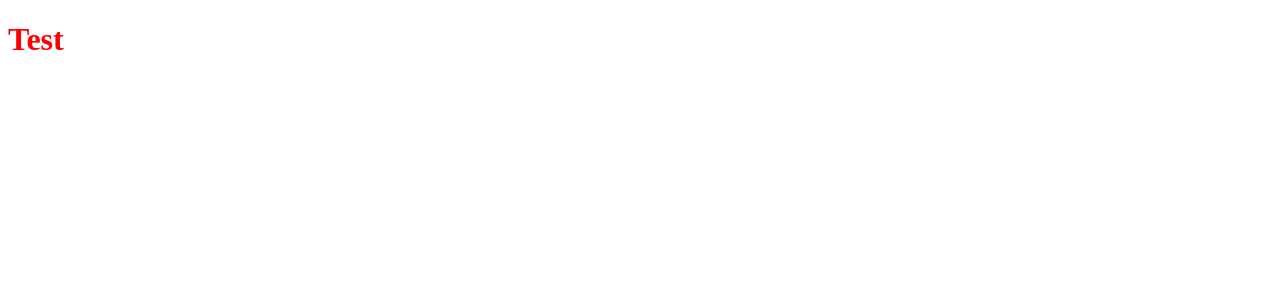
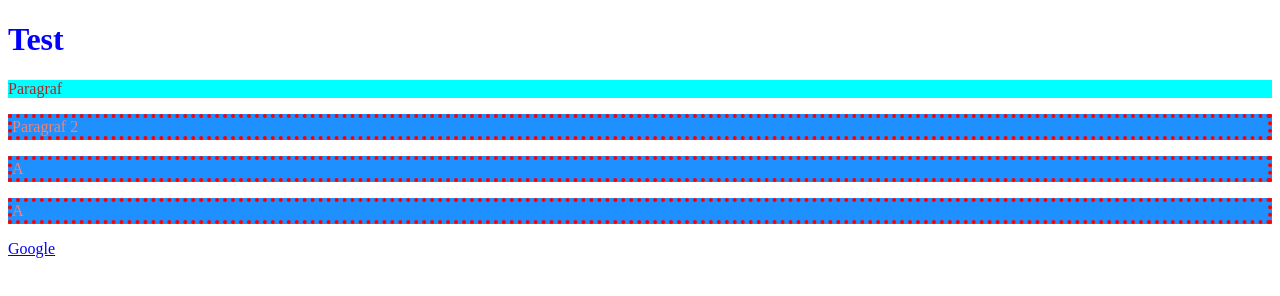
Before and after one commit to MarcusBodenholm/TestRepo, a plain HTML site: page index.html in a window 1280 px wide. Drawn offline with Linux system fonts and the light colour scheme.

Commit message:
Done for today

```diff
--- a/index.html
+++ b/index.html
@@ -8,5 +8,11 @@
 </head>
 <body>
     <h1 class="hej">Test</h1>
+    <p id="paragraf">Paragraf</p>
+    <p class="text">Paragraf 2</p>
+
+    <p class="text">A</p>
+    <p class="text">A</p>
+    <a href="https://google.com">Google</a>
 </body>
 </html>
--- a/style.css
+++ b/style.css
@@ -1,3 +1,14 @@
+
 h1 {
-    color: red;
+    color: blue;
 }
+
+.text {
+    background-color: dodgerblue;
+    color: salmon;
+    border: dotted 4px red;
+}
+#paragraf {
+    color: brown;
+    background-color: aqua;
+}
```
